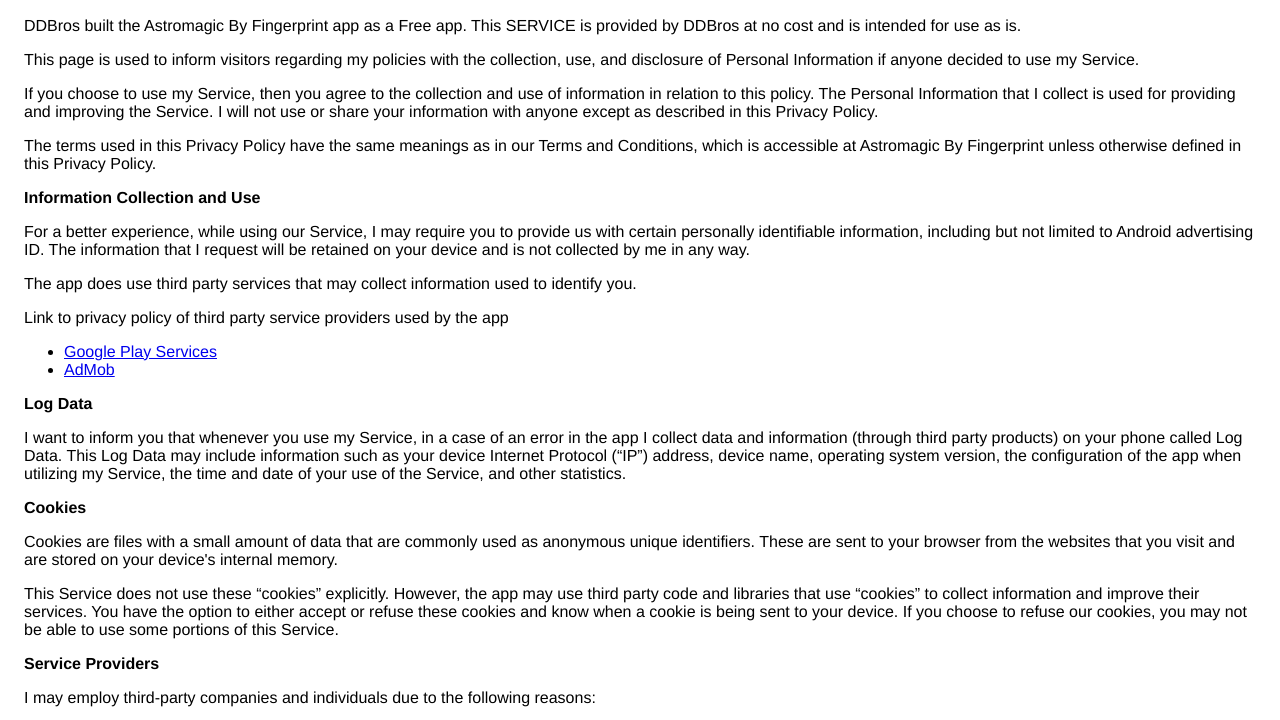
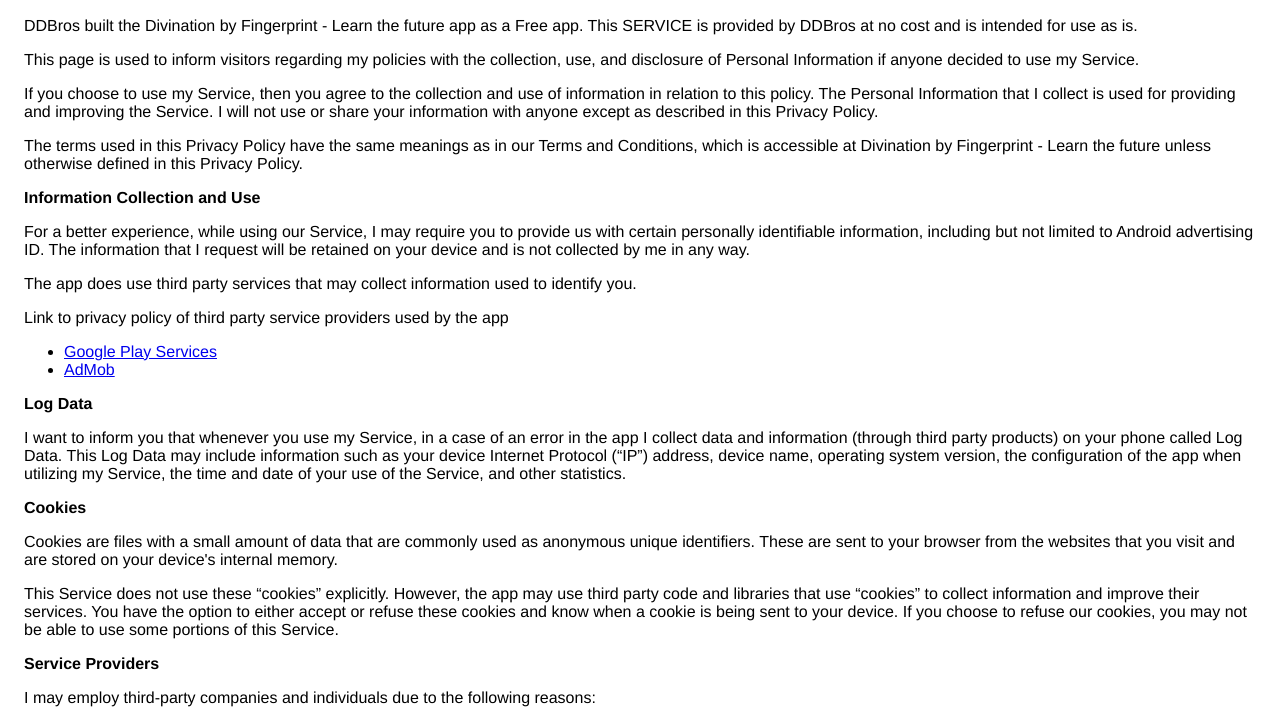
Before and after one commit to DDBros/Divination-by-Fingerscan---Learn-the-future, a plain HTML site: page index.html in a window 1280 px wide. Shown: the part 75-795 px from the top of the page. Drawn offline with Linux system fonts and the light colour scheme.

Commit message:
Update index.html

```diff
--- a/index.html
+++ b/index.html
@@ -1,4 +1,4 @@
-<!DOCTYPE html><html> <head> <meta charset="utf-8"> <meta name="viewport" content="width=device-width"> <title>Privacy Policy</title> <style>body{font-family: "Helvetica Neue", Helvetica, Arial, sans-serif; padding:1em;}</style></head> <body><h2>Privacy Policy</h2> <p> DDBros built the Astromagic By Fingerprint app as a Free app. This SERVICE is provided by DDBros at no cost and is intended for use as is.
+<!DOCTYPE html><html> <head> <meta charset="utf-8"> <meta name="viewport" content="width=device-width"> <title>Privacy Policy</title> <style>body{font-family: "Helvetica Neue", Helvetica, Arial, sans-serif; padding:1em;}</style></head> <body><h2>Privacy Policy</h2> <p> DDBros built the Divination by Fingerprint - Learn the future app as a Free app. This SERVICE is provided by DDBros at no cost and is intended for use as is.
                   </p> <p>This page is used to inform visitors regarding my policies with the collection, use, and
                     disclosure of Personal Information if anyone decided to use my Service.
                   </p> <p>If you choose to use my Service, then you agree to the collection and use of information in relation
@@ -6,7 +6,7 @@
                     Service. I will not use or share your information with anyone except as described
                     in this Privacy Policy.
                   </p> <p>The terms used in this Privacy Policy have the same meanings as in our Terms and Conditions, which is accessible
-                    at Astromagic By Fingerprint unless otherwise defined in this Privacy Policy.
+                    at Divination by Fingerprint - Learn the future unless otherwise defined in this Privacy Policy.
                   </p> <p><strong>Information Collection and Use</strong></p> <p>For a better experience, while using our Service, I may require you to provide us with certain
                     personally identifiable information, including but not limited to Android advertising ID. The information that I request will be retained on your device and is not collected by me in any way.
                   </p> <p>The app does use third party services that may collect information used to identify you.</p> <div><p>Link to privacy policy of third party service providers used by the app</p> <ul><li><a href="https://www.google.com/policies/privacy/" target="_blank">Google Play Services</a></li> <li><a href="https://support.google.com/admob/answer/6128543?hl=en" target="_blank">AdMob</a></li> <!----> <!----> <!----> <!----> <!----></ul></div> <p><strong>Log Data</strong></p> <p> I want to inform you that whenever you use my Service, in a case of an
```
